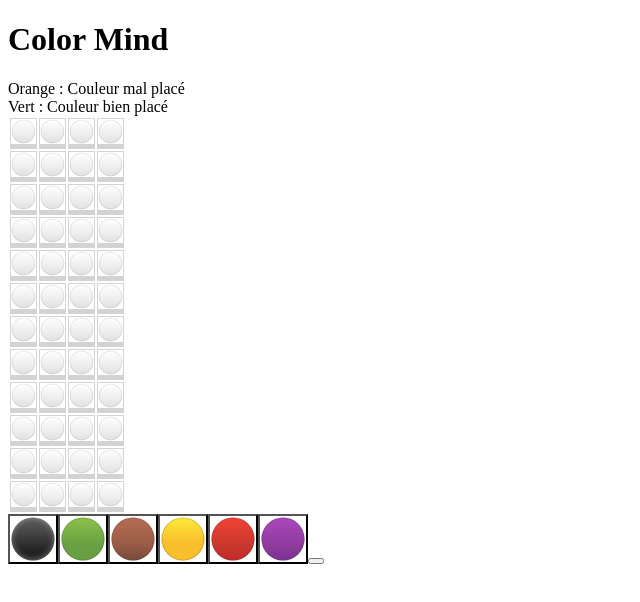
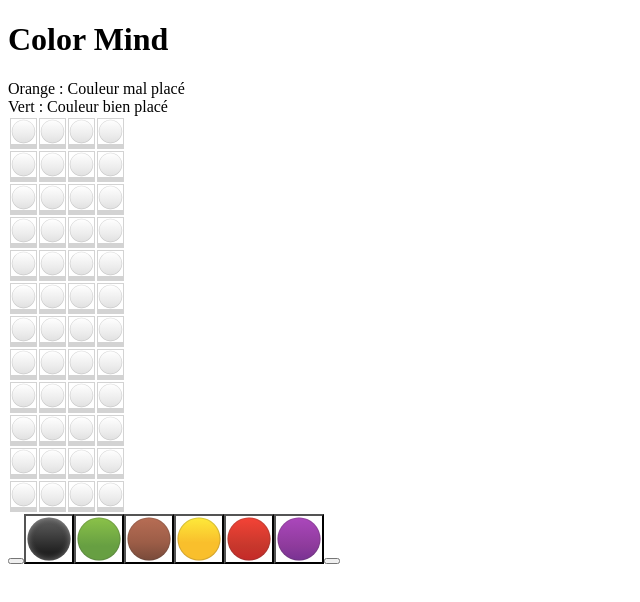
Before and after one commit to frisk038/colormind, a Vue app: page / in a window 1280 px wide. Shown: the top 602 px of the page, without its empty margins (0-640 px from the left). Built offline with nearby package versions, Linux system fonts and the light colour scheme.

Commit message:
valisation button

```diff
--- a/src/App.vue
+++ b/src/App.vue
@@ -14,7 +14,7 @@ import Keyboard from './components/Keyboard.vue';
     <br>
     <span>Vert : Couleur bien placé</span>
     <ColorBoard :gameArr="gameArr" :checkArr="checkArr"></ColorBoard>
-    <Keyboard @guessed="updateGameArr" @clear="clearRow"></Keyboard>
+    <Keyboard @guessed="updateGameArr" @clear="clearRow" @check="checkRow"></Keyboard>
   </main>
 </template>
 
@@ -60,13 +60,8 @@ export default {
   methods : {
     updateGameArr(curColor) {
       this.gameArr[this.curRow][this.curCell] = curColor
-      this.curCell = (this.curCell + 1) % 4
-      if (this.curCell == 0) {
-        if (check(this.gameArr[this.curRow], this.checkArr[this.curRow], this.secret)) {
-          this.won = true;
-        }
-
-        this.curRow = (this.curRow + 1) % 12
+      if (this.curCell < 3) {
+         this.curCell++
       }
     },
     clearRow() {
@@ -74,6 +69,18 @@ export default {
         this.gameArr[this.curRow][index] = 'white';
       }
       this.curCell = 0
+    },
+    checkRow() {
+      if (this.curCell == 3) {
+        if (check(this.gameArr[this.curRow], this.checkArr[this.curRow], this.secret)) {
+          this.won = true;
+        }
+        if (this.curRow < 11) {
+          this.curRow++
+          this.curCell = 0
+        }
+
+      }
     }
   },
   created(){
--- a/src/components/Keyboard.vue
+++ b/src/components/Keyboard.vue
@@ -1,4 +1,5 @@
 <template>
+      <button class="check" @click="$emit('check')" />
       <button class="black"  @click="$emit('guessed', 'black')" />
       <button class="green"  @click="$emit('guessed', 'green')" />
       <button class="brown"  @click="$emit('guessed', 'brown')" />
@@ -10,7 +11,7 @@
 
 <script>
 export default {
-    emits: ['guessed', 'clear']
+    emits: ['guessed', 'clear', 'check']
 }
 </script>
 
```
